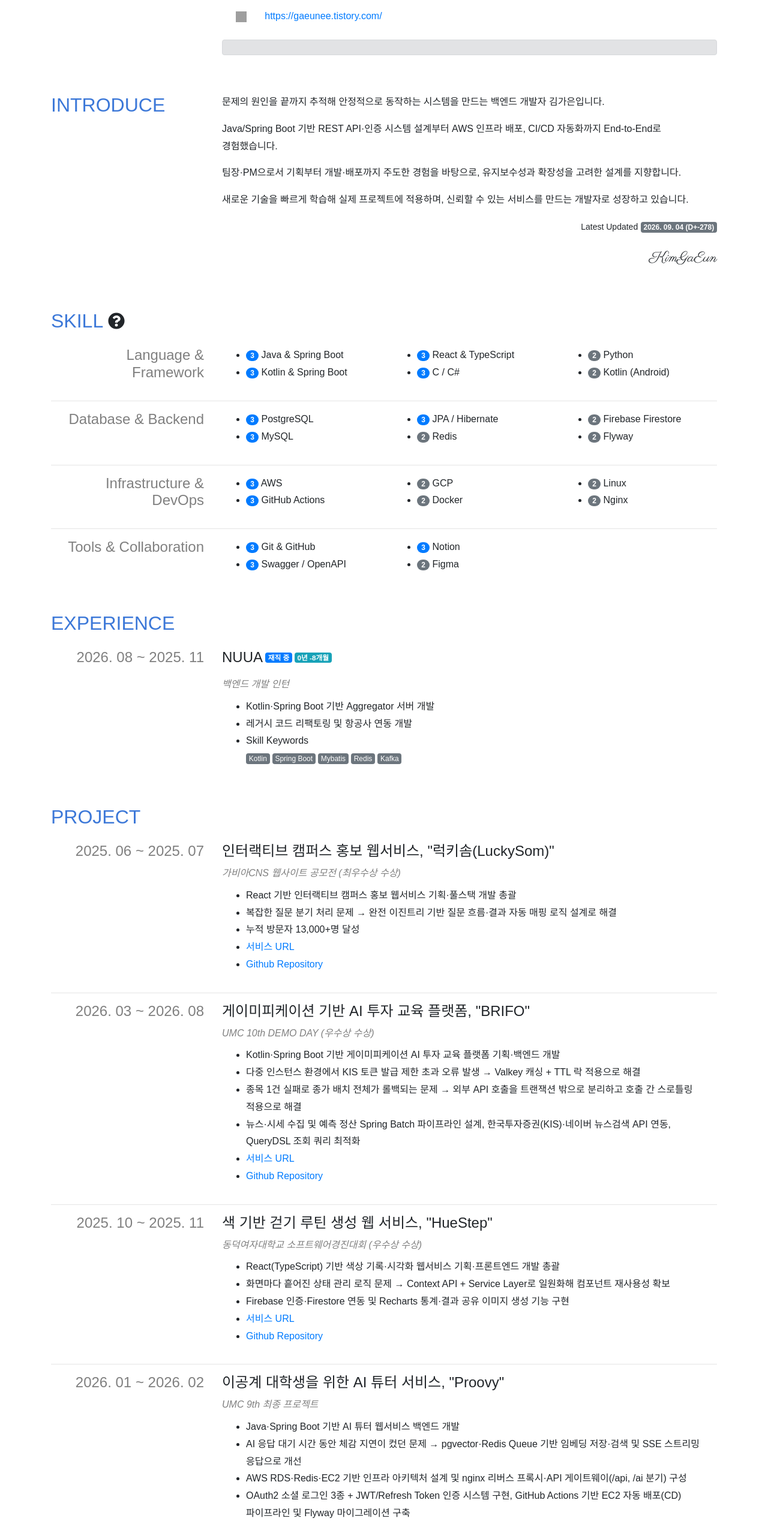
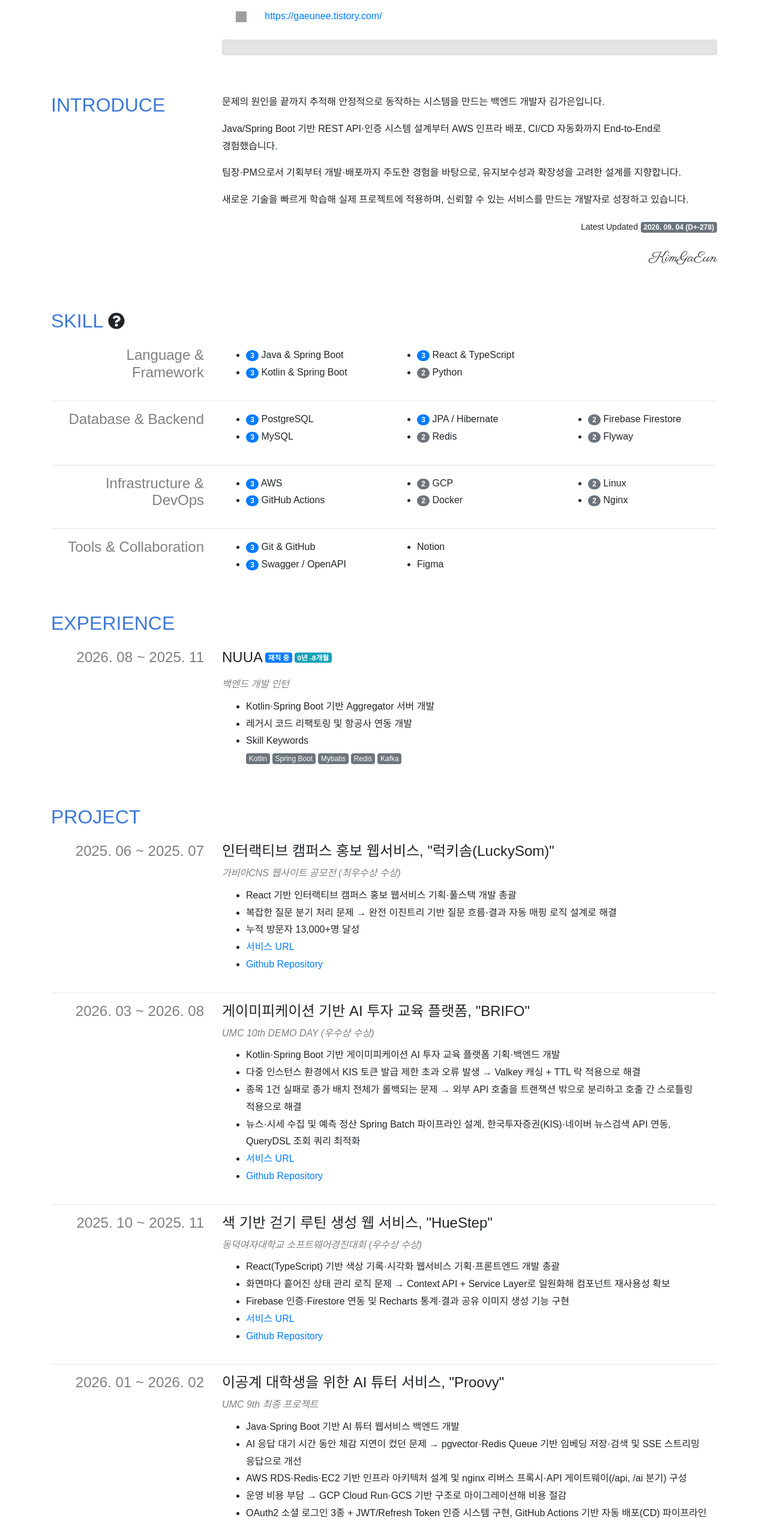
Before and after one commit to gaeunee2/resume-nextjs, a Next.js app: page / in a window 1280 px wide. Shown: the part 254-2795 px from the top of the page at 60% size. Built offline with nearby package versions, Linux system fonts and the light colour scheme; grey boxes are pictures that could not be loaded; a web font is replaced by a local one.

Commit message:
Update portfolio: 스킬 정리 및 Proovy GCP 마이그레이션 내용 추가

```diff
--- a/payload/project.ts
+++ b/payload/project.ts
@@ -104,8 +104,11 @@ const project: IProject.Payload = {
             'AWS RDS·Redis·EC2 기반 인프라 아키텍처 설계 및 nginx 리버스 프록시·API 게이트웨이(/api, /ai 분기) 구성',
         },
         {
+          content: '운영 비용 부담 → GCP Cloud Run·GCS 기반 구조로 마이그레이션해 비용 절감',
+        },
+        {
           content:
-            'OAuth2 소셜 로그인 3종 + JWT/Refresh Token 인증 시스템 구현, GitHub Actions 기반 EC2 자동 배포(CD) 파이프라인 및 Flyway 마이그레이션 구축',
+            'OAuth2 소셜 로그인 3종 + JWT/Refresh Token 인증 시스템 구현, GitHub Actions 기반 자동 배포(CD) 파이프라인 및 Flyway 마이그레이션 구축',
         },
         {
           content: '서비스 URL',
--- a/payload/skill.ts
+++ b/payload/skill.ts
@@ -16,15 +16,7 @@ const language: ISkill.Skill = {
       level: 3,
     },
     {
-      title: 'C / C#',
-      level: 3,
-    },
-    {
       title: 'Python',
-      level: 2,
-    },
-    {
-      title: 'Kotlin (Android)',
       level: 2,
     },
   ],
@@ -103,11 +95,9 @@ const tools: ISkill.Skill = {
     },
     {
       title: 'Notion',
-      level: 3,
     },
     {
       title: 'Figma',
-      level: 2,
     },
   ],
 };
```
Also changed, not shown: 2 other files (tests, documents, lock files or other folders).
